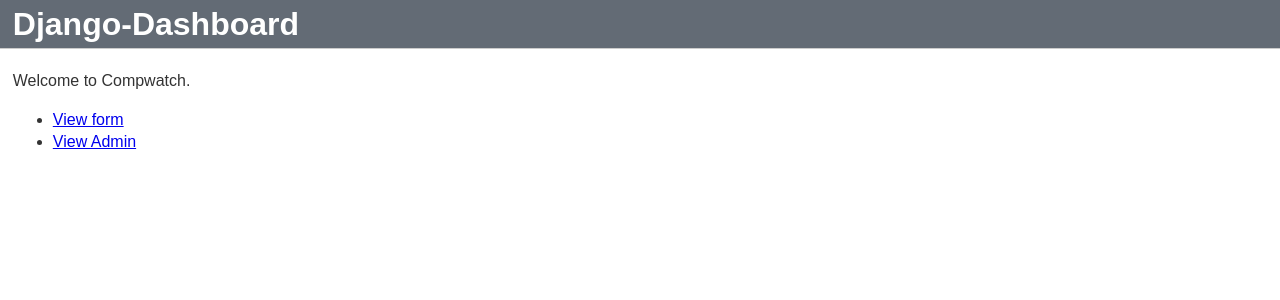
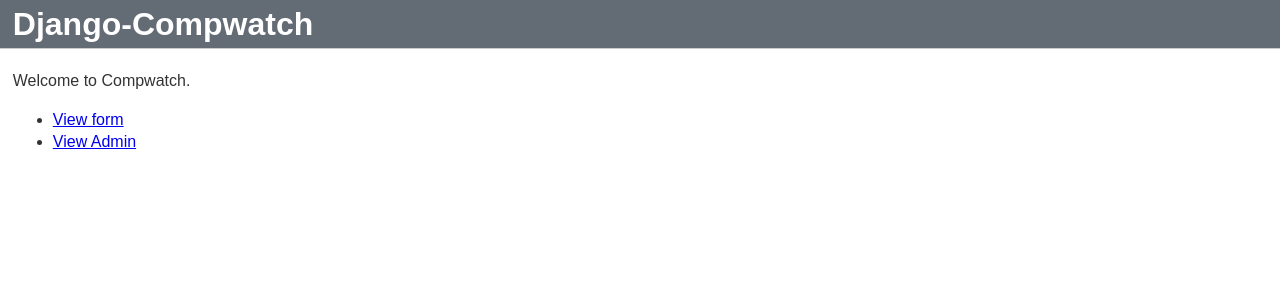
Before and after one commit to shahidmustafa12/Compwatch, a Python web app: template compwatch/template/home.html in a window 1280 px wide. Shown: the top 300 px of the page. Run offline with Jinja, Linux system fonts and the light colour scheme; the template is opened without the code that fills it, so the values that code supplies are empty.

Commit message:
Edited compwatch/template/base.html via GitHub

```diff
--- a/compwatch/template/base.html
+++ b/compwatch/template/base.html
@@ -1,5 +1,3 @@
-
-
 <html>
 
 <head>
@@ -32,7 +30,7 @@ p{ margin-top:0; }
 
 <body>
 
-<h1><a href="/">Django-Dashboard</a>{% block title %}{% endblock %}</h1>
+<h1><a href="/">Django-Compwatch</a>{% block title %}{% endblock %}</h1>
 
 <div id="content">
 {% block content %}{% endblock %}
```
